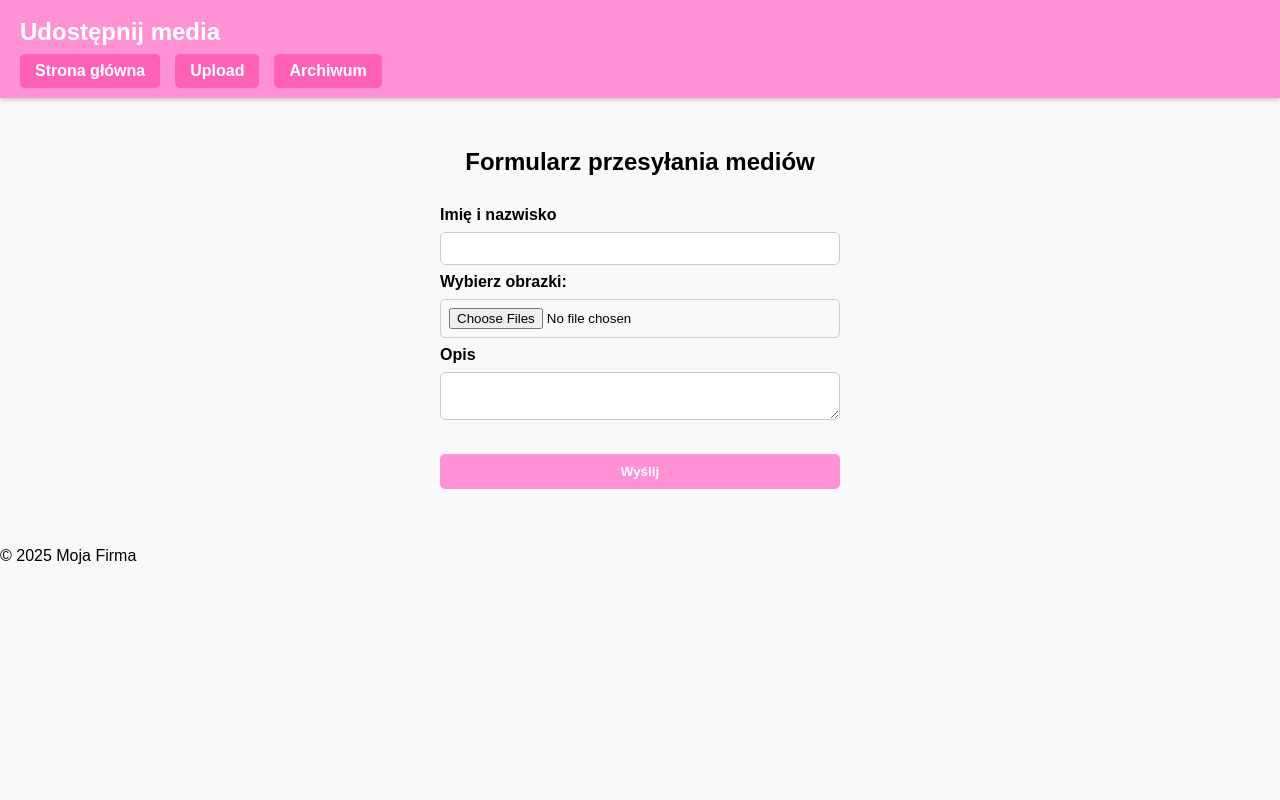
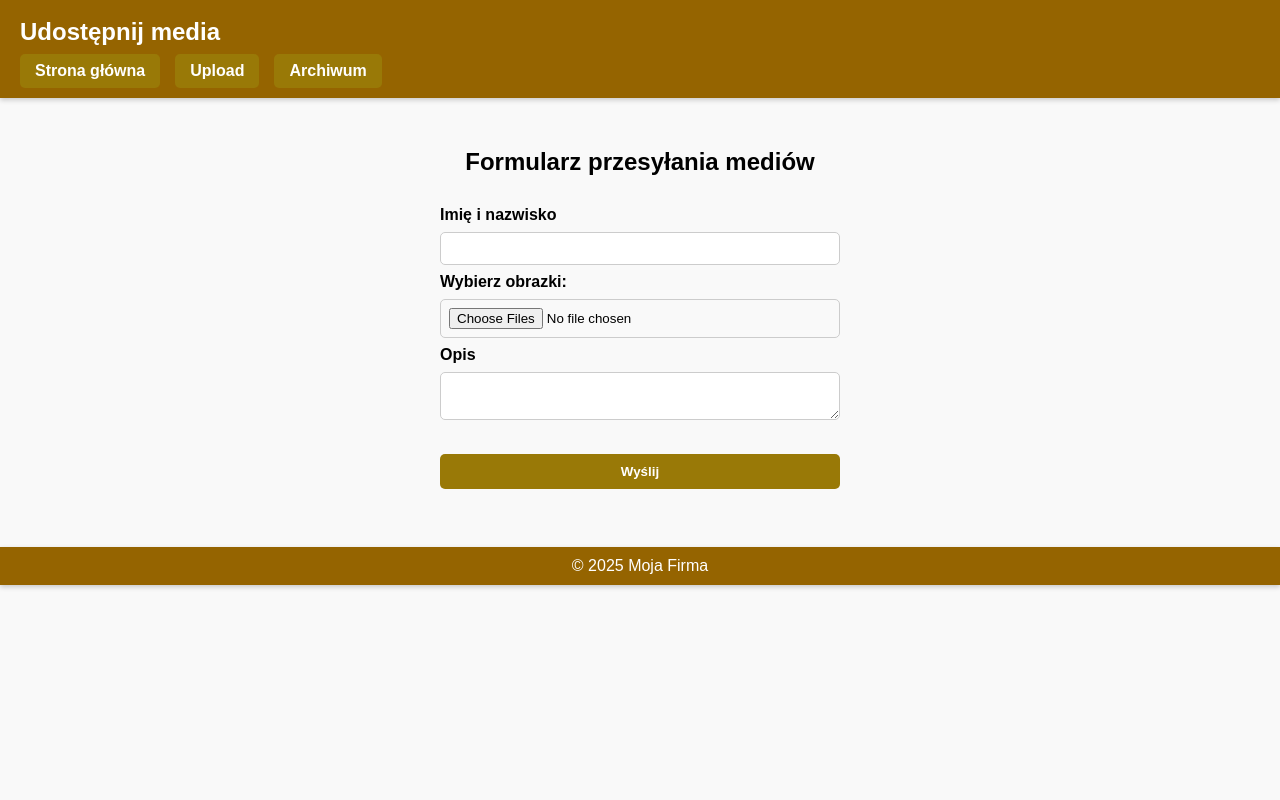
Before and after one commit to WojciechWlo/event_gallery, a Python web app: template app/templates/upload.html in a window 1280 px wide. Run offline with Jinja, Linux system fonts and the light colour scheme; the template is opened without the code that fills it, so the values that code supplies are empty.

Commit message:
fixed several problems

```diff
--- a/app/static/css/files_preview.css
+++ b/app/static/css/files_preview.css
@@ -52,7 +52,7 @@
 
 .upload-container form button {
     padding: 10px;
-    background-color: #ff91d5;
+    background-color: rgb(153, 121, 7);
     color: white;
     border: none;
     border-radius: 5px;
@@ -62,5 +62,5 @@
 }
 
 .upload-container form button:hover {
-    background-color: #e87bbf;
+    background-color: rgb(129, 100, 0);
 }
--- a/app/static/css/gallery.css
+++ b/app/static/css/gallery.css
@@ -45,8 +45,9 @@
     margin-top: 10px;
     margin-bottom: 10px;
     padding: 10px;
-    background-color: pink;
+    background-color: rgb(252, 200, 124);
     border-radius: 10px;
+    color: black;
 }
 
 @media(max-width: 768px) {
--- a/app/static/css/style.css
+++ b/app/static/css/style.css
@@ -1,19 +1,29 @@
 html, body {
-    height: 100%;
     margin: 0;
     padding: 0;
     font-family: Arial, sans-serif;
     background-color: #f9f9f9;
-    overflow-x: hidden;
+
 }
 
 header {
-    background-color: #ff91d5;
+    background-color: rgb(149, 100, 0);
     padding: 10px 20px;
     box-shadow: 0 2px 5px rgba(0,0,0,0.2);
     position: sticky;
     top: 0;
     z-index: 10;
+}
+
+footer {
+    background-color: rgb(149, 100, 0);
+    padding: 10px 20px;
+    box-shadow: 0 2px 5px rgba(0,0,0,0.2);
+    position: sticky;
+    bottom: 0;
+    z-index: 10;
+    text-align: center;
+    color: white
 }
 
 .nav-list {
@@ -31,7 +41,7 @@ header {
     font-weight: 600;
     padding: 8px 15px;
     border-radius: 5px;
-    background-color: #ff61b5;
+    background-color: rgb(153, 121, 7);
     transition: background-color 0.3s ease, transform 0.2s ease;
     display: inline-block;
     text-align: center;
@@ -39,7 +49,7 @@ header {
 
 .nav-link:hover,
 .nav-link:focus {
-    background-color: #e0479f;
+    background-color: rgb(129, 100, 0);
     transform: translateY(-2px);
 }
 
@@ -79,4 +89,5 @@ h1 {
     max-width: 1000px;
     margin: 20px auto;
     padding: 10px;
+    overflow: visible;
 }
--- a/app/utils/image2webp.py
+++ b/app/utils/image2webp.py
@@ -1,9 +1,10 @@
-from PIL import Image
+from PIL import Image, ImageOps
 import os
 
 def convert_image_to_webp(file_path: str) -> str:
 
     image = Image.open(file_path)
+    image = ImageOps.exif_transpose(image)
     webp_path = os.path.splitext(file_path)[0] + ".webp"
 
     image.save(webp_path, "WEBP")
```
Also changed, not shown: app/static/js/gallery.js (+6 -6 lines), 1 other file.
